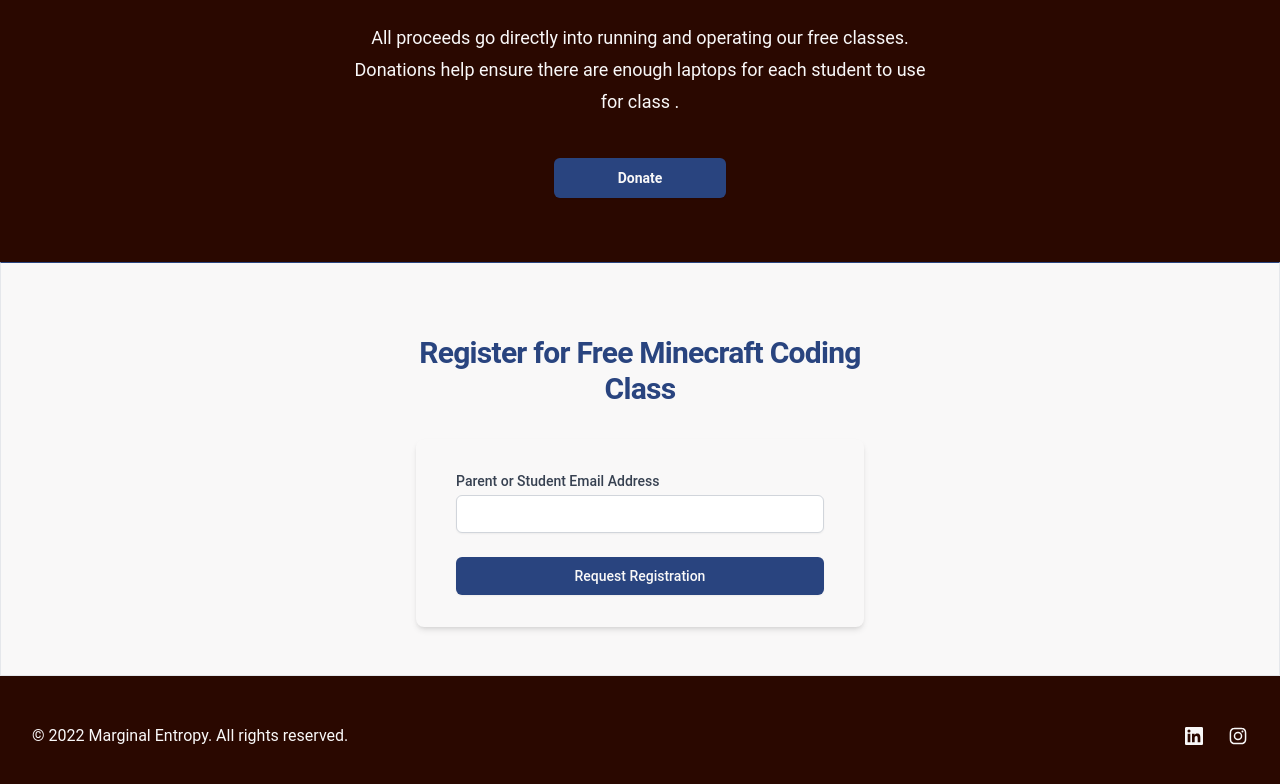
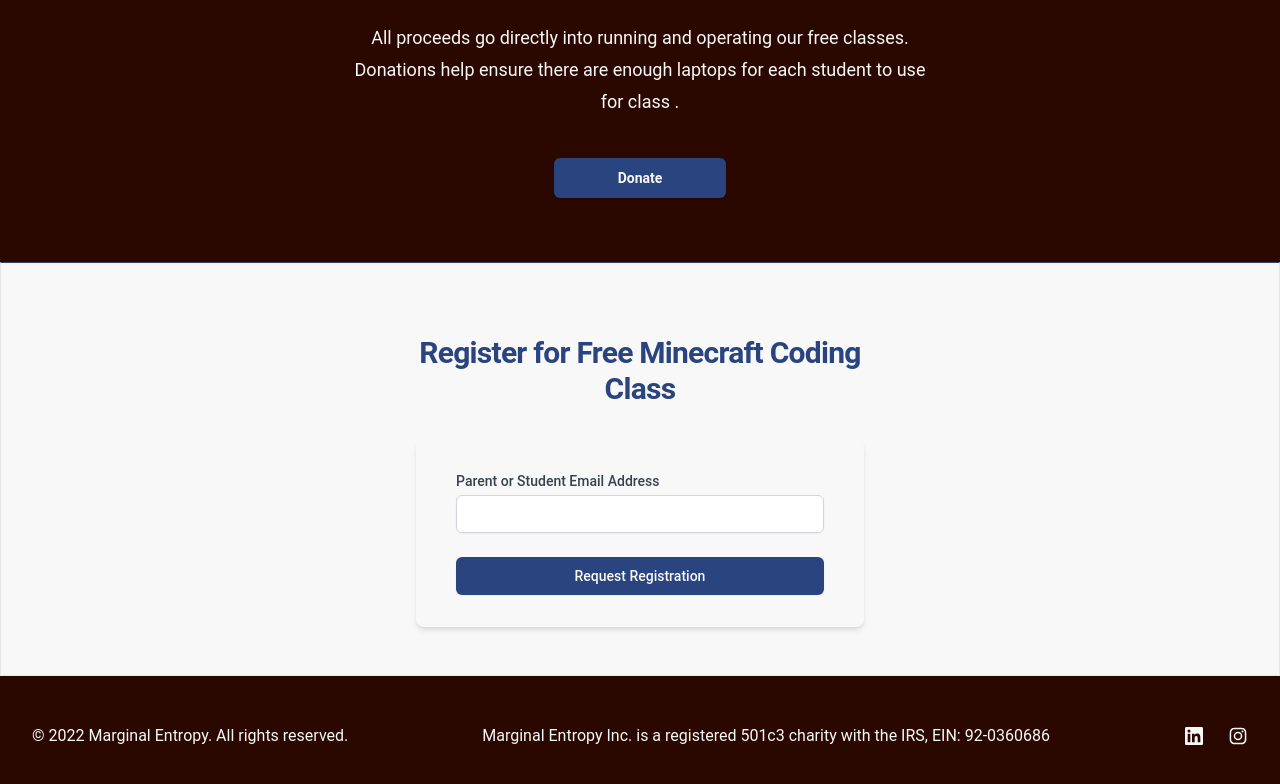
Before and after one commit to fwnanodev/marginal-entropy, a React (Create React App) app: page / in a window 1280 px wide. Shown: the part 3662-4446 px from the top of the page. Built offline with nearby package versions, Linux system fonts and the light colour scheme.

Commit message:
Added charity info to footer

```diff
--- a/src/components/Footer.jsx
+++ b/src/components/Footer.jsx
@@ -51,8 +51,12 @@
         </div>
         <div className="mt-8 md:order-1 md:mt-0">
           <p className="text-center text-base text-white">
-            &copy; {thisYear < 2023 ? "2022" : thisYear} Marginal Entropy. All
-            rights reserved.
+            &copy; {thisYear < 2023 ? "2022" : thisYear} Marginal Entropy. All rights reserved.
+          </p>
+        </div>
+        <div className="mt-8 md:order-1 md:mt-0">
+          <p className="text-center text-base text-white">
+            Marginal Entropy Inc. is a registered 501c3 charity with the IRS, EIN: 92-0360686
           </p>
         </div>
       </div>
```
